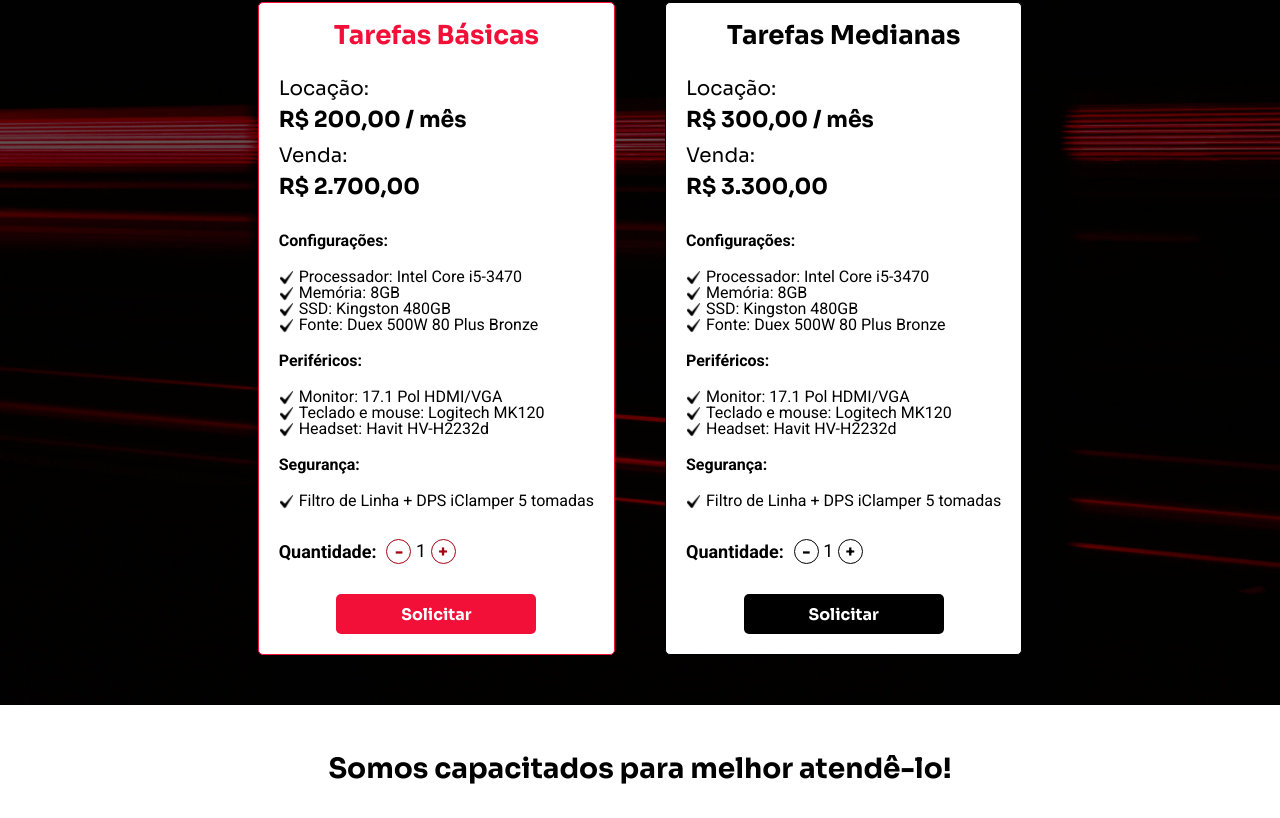
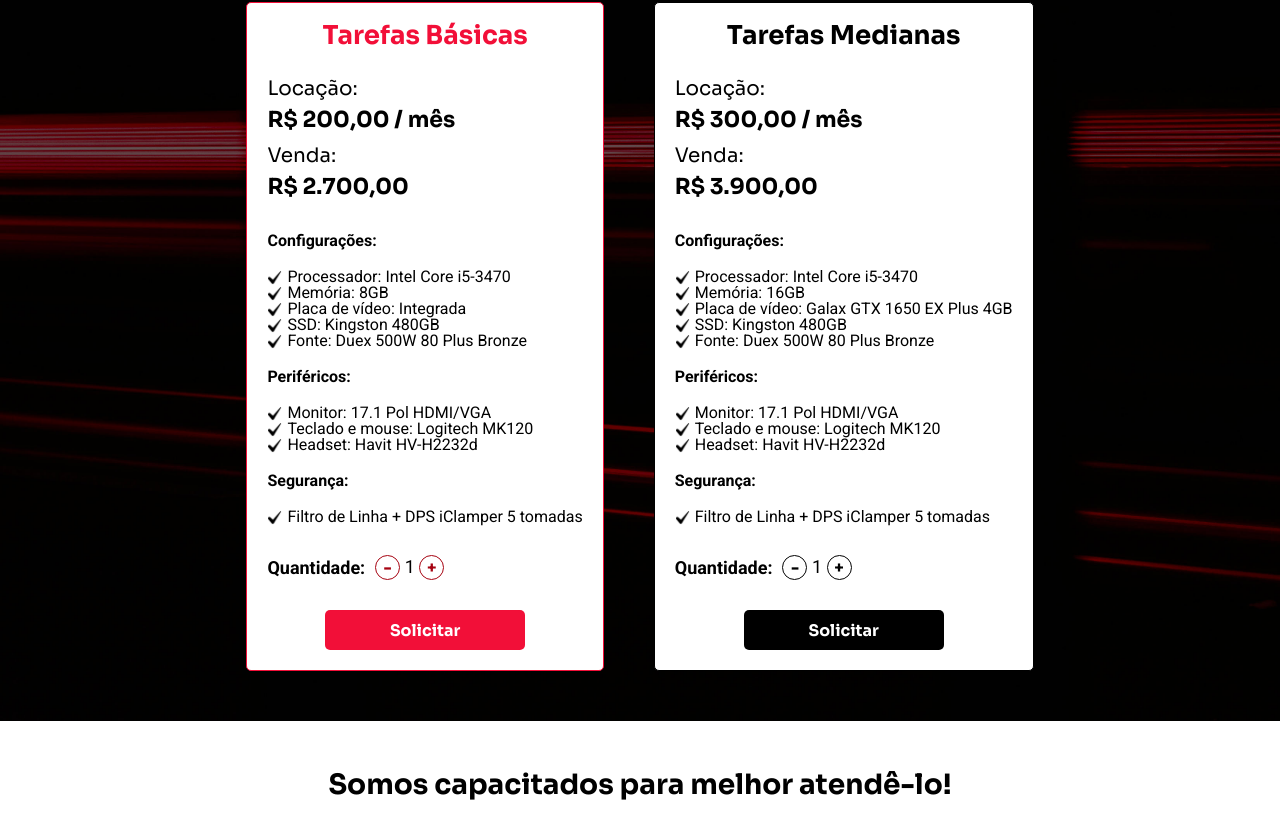
Before and after one commit to hectorfranca/htech, a plain HTML site: page index.html in a window 1280 px wide. Shown: the part 1492-2310 px from the top of the page. Drawn offline with Linux system fonts and the light colour scheme.

Commit message:
update project

```diff
--- a/index.html
+++ b/index.html
@@ -3,6 +3,9 @@
 <head>
     <meta charset="UTF-8">
     <meta name="viewport" content="width=device-width, initial-scale=1.0">
+    <meta name="description" content="Empresa de locações de computadores.">
+    <meta name="keywords" content="htech, locacao, tecnologia, computador, itajai, ti, pc, escritorio, aluguel, produtividade, estabilidade, simplifique, profissional">
+    <meta name="author" content="HTech Locações">
     <link rel="icon" type="image/x-icon" href="assets/favicon.ico">
     <link rel="stylesheet" href="styles/reset.css">
     <link rel="stylesheet" href="styles/global.css">
@@ -22,7 +25,7 @@
         </div>
         <div class="email">
             <img class="icon" src="assets/mail.png" alt="email.png" width="22" height="22">
-            <a href="mailto:htechnology@gmail.com">htechnology@gmail.com</a>
+            <a href="mailto:htechnology@gmail.com">htechlocacoes@gmail.com</a>
         </div>
     </section>
     <header>
@@ -88,6 +91,10 @@
                     </li>
                     <li class="list-item">
                         <img src="assets/check.png" alt="check.png" width="15" height="15">
+                        <p>Placa de vídeo: Integrada</p>
+                    </li>
+                    <li class="list-item">
+                        <img src="assets/check.png" alt="check.png" width="15" height="15">
                         <p>SSD: Kingston 480GB</p>
                     </li>
                     <li class="list-item">
@@ -130,7 +137,7 @@
                 <h2>Locação:</h2>
                 <p class="price"id="secondary-tenancy">R$ 300,00 / mês</p>
                 <h2>Venda:</h2>
-                <p class="price" id="secondary-sale">R$ 3.300,00</p>
+                <p class="price" id="secondary-sale">R$ 3.900,00</p>
                 <p class="subtitle">Configurações:</p>
                 <ul class="config-list">
                     <li class="list-item">
@@ -139,7 +146,11 @@
                     </li>
                     <li class="list-item">
                         <img src="assets/check.png" alt="check.png" width="15" height="15">
-                        <p>Memória: 8GB</p>
+                        <p>Memória: 16GB</p>
+                    </li>
+                    <li class="list-item">
+                        <img src="assets/check.png" alt="check.png" width="15" height="15">
+                        <p>Placa de vídeo: Galax GTX 1650 EX Plus 4GB</p>
                     </li>
                     <li class="list-item">
                         <img src="assets/check.png" alt="check.png" width="15" height="15">
--- a/scripts/services.js
+++ b/scripts/services.js
@@ -12,7 +12,7 @@ secondarySale = document.getElementById('secondary-sale')
 primaryTenancyPrice = 200
 primarySalePrice = 2700
 secondaryTenancyPrice = 300
-secondarySalePrice = 3300
+secondarySalePrice = 3900
 
 // Primary
 primaryMinusButton.addEventListener('click', () => {
```
